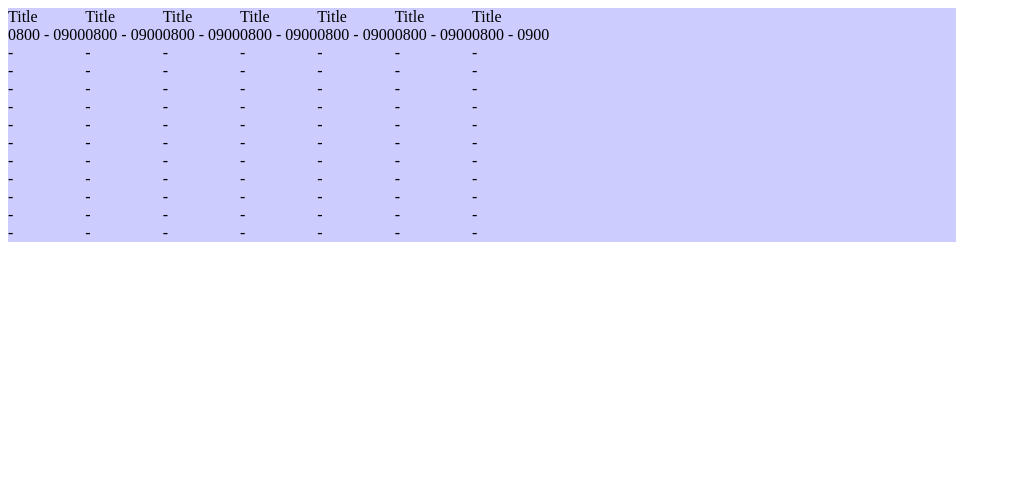
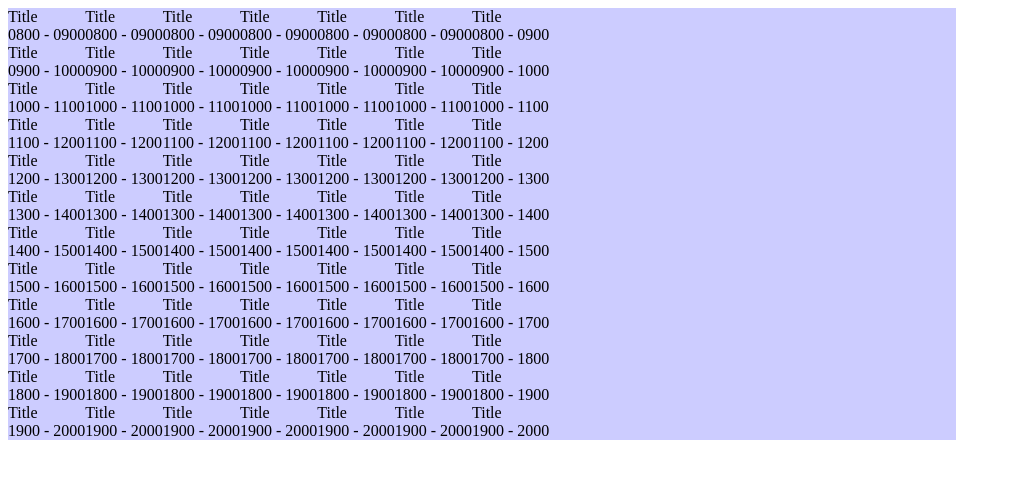
Before and after one commit to rwofford20/weekCalendar, a React (Create React App) app in the folder week-calendar/: page / in a window 1280 px wide. Shown: the top 478 px of the page, without its empty margins (0-1011 px from the left). Built offline with nearby package versions, Linux system fonts and the light colour scheme.

Commit message:
Added procedural generation for TimeBlocks within Days
Currently generates a list of 12 hour-long time blocks
Start times range from 0800 to 2000.

```diff
--- a/week-calendar/src/Components/Day/Day.jsx
+++ b/week-calendar/src/Components/Day/Day.jsx
@@ -2,20 +2,32 @@ import React, { Component } from 'react';
 import TimeBlock from '../TimeBlock/TimeBlock';
 import './Day.css';
 
+function convertTimeToString(intTime) {
+    let timeString = intTime.toString();
+    if (intTime < 1000) {
+        timeString = '0' + timeString;
+    }
+    return timeString;
+}
+
+function generateTimes(startTime, endTime) {
+    let timeArray = Array((endTime / 100) - (startTime / 100) + 1).fill().map((_, ndx) => startTime + 100 * ndx );
+    timeArray = timeArray.map((intTime, ndx) => convertTimeToString(intTime));
+    return timeArray;
+}
+
+function generateTimeBlocks(startTime, endTime) {
+    const timeArray = generateTimes(startTime, endTime);
+    let timeBlocks = [];
+    for (let ndx = 0; ndx < timeArray.length - 1; ndx++) {
+        timeBlocks.push(<TimeBlock title='Title' startTime={timeArray[ndx]} endTime={timeArray[ndx + 1]} />);
+    }
+    return timeBlocks;
+}
+
 const Day = () => (
     <div className = 'day-container'>
-        <TimeBlock title='Title' startTime='0800' endTime='0900'/>
-        <TimeBlock />
-        <TimeBlock />
-        <TimeBlock />
-        <TimeBlock />
-        <TimeBlock />
-        <TimeBlock />
-        <TimeBlock />
-        <TimeBlock />
-        <TimeBlock />
-        <TimeBlock />
-        <TimeBlock />
+        {generateTimeBlocks(800, 2000)}
     </div>
 );
 
```
Also changed, not shown: 1 other file (tests, documents, lock files or other folders).
